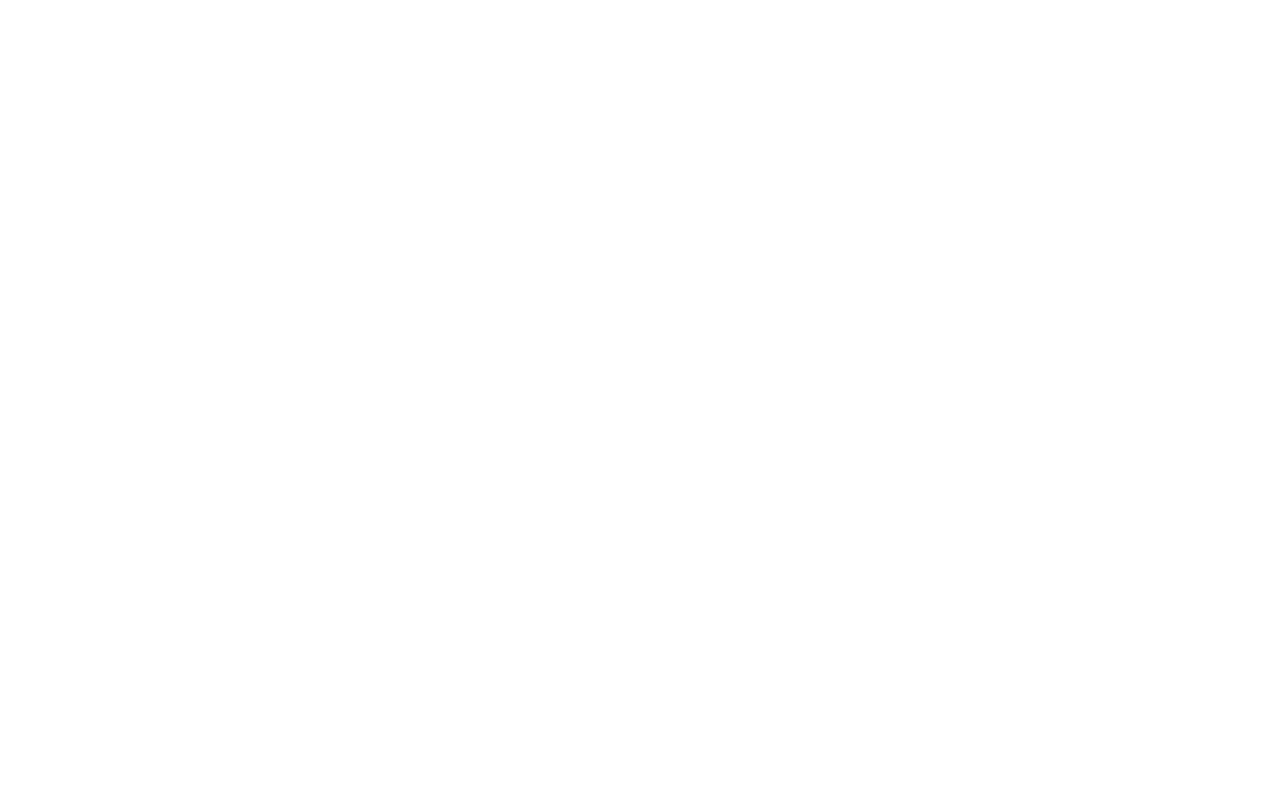
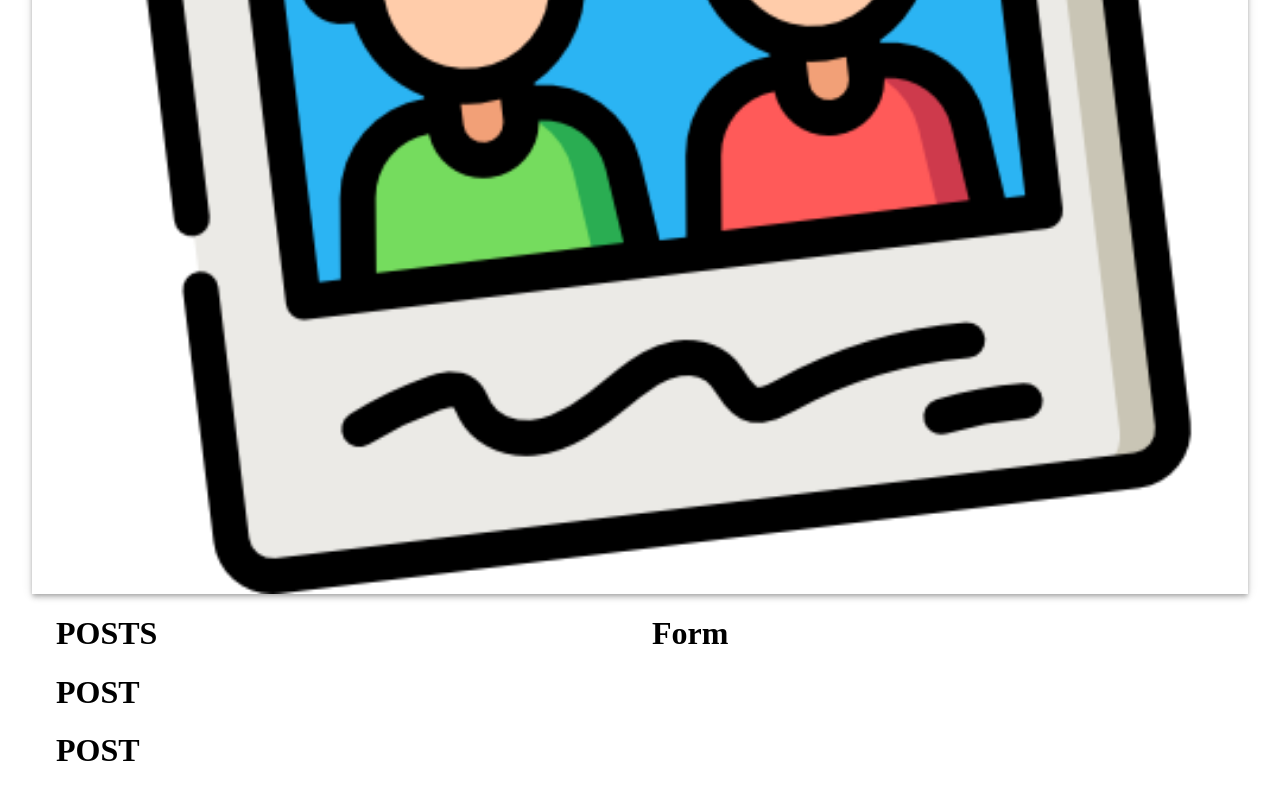
Before and after one commit to ckyle121/Thanks_4_Memories, a React (Create React App) app in the folder client/: page / in a window 1280 px wide. Shown: the part 702-1502 px from the top of the page. Before the commit the page ends 800 px from the top, so only its background shows below. Built offline with nearby package versions, Linux system fonts and the light colour scheme.

Commit message:
skeleton front end components

```diff
--- a/client/package.json
+++ b/client/package.json
@@ -4,7 +4,7 @@
   "private": true,
   "proxy": "http://localhost:5000",
   "dependencies": {
-    "@material-ui/core": "^4.9.10",
+    "@material-ui/core": "^4.12.4",
     "@material-ui/icons": "^4.9.1",
     "@testing-library/jest-dom": "^4.2.4",
     "@testing-library/react": "^9.3.2",
--- a/client/src/App.js
+++ b/client/src/App.js
@@ -1,10 +1,32 @@
 import React from "react";
+import { Container, AppBar, Typography, Grow, Grid } from '@material-ui/core';
+
+import Posts from './components/Posts/Posts.js';
+import Form from "./components/Form/Form.js";
+
+import memories from './images/memories.png';
 
 const App = () => {
     return (
-        <div>
-            <h1>App</h1>
-        </div>
+        <Container maxidth="lg">
+            <AppBar position="static" color="inherit">
+                <Typography variant="h2" align="center">Memories</Typography>
+                <img src={memories} alt="memories" heigth="60"></img>
+            </AppBar>
+            <Grow in>
+                <Container>
+                    <Grid container justify="space-between" alignItems="stretch" spacing={3}>
+                        <Grid item xs={12} sm={7} md>
+                            <Posts />
+                        </Grid>
+                        <Grid item xs={12} sm={4} md>
+                            <Form />
+                        </Grid>
+                    </Grid>
+                </Container>
+
+            </Grow>
+        </Container>
     );
 }
 
--- /dev/null
+++ b/client/src/components/Form/Form.js
@@ -0,0 +1,9 @@
+import React from "react";
+
+const Form = () => {
+    return(
+        <h1>Form </h1>
+    )
+}
+
+export default Form;
--- /dev/null
+++ b/client/src/components/Posts/Post/Post.js
@@ -0,0 +1,9 @@
+import React from "react";
+
+const Post = () => {
+    return(
+        <h1>POST</h1>
+    )
+}
+
+export default Post;
--- /dev/null
+++ b/client/src/components/Posts/Posts.js
@@ -0,0 +1,14 @@
+import React from "react";
+import Post from './Post/Post';
+
+const Posts = () => {
+    return (
+        <>
+            <h1>POSTS</h1>
+            <Post />
+            <Post />
+        </>
+    );
+}
+
+export default Posts;
```
Also changed, not shown: client/src/components/Form/styles.js (added), client/src/components/Posts/Post/styles.js (added), client/src/components/Posts/styles.js (added), client/src/images/memories.png (added), 1 other file (tests, documents, lock files or other folders).
